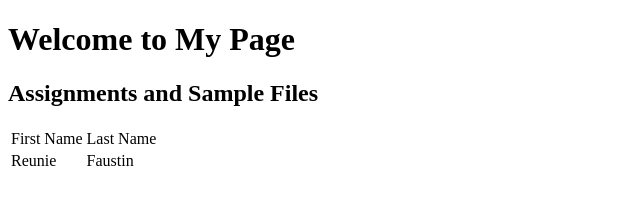
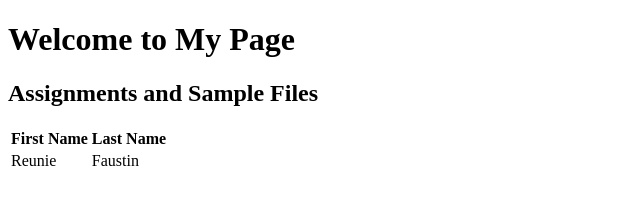
Before and after one commit to reunie24/reunie24.github.io, a plain HTML site: page index.html in a window 1280 px wide. Shown: the full height of the page, 0-640 px from the left. Drawn offline with Linux system fonts and the light colour scheme.

Commit message:
3rd version (td-th)

```diff
--- a/index.html
+++ b/index.html
@@ -11,8 +11,8 @@
   <h2>Assignments and Sample Files</h2>
   <table>
     <tr>
-      <td>First Name</td>
-      <td>Last Name</td>
+      <th>First Name</th>
+      <th>Last Name</th>
     </tr>
     <tr>
       <td>Reunie</td>
```
